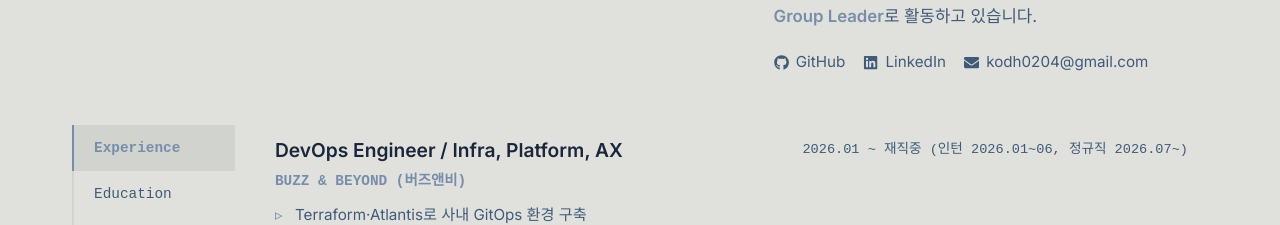
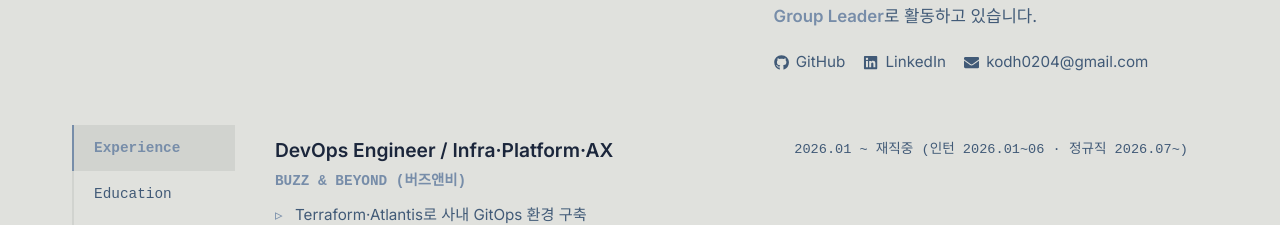
Before and after one commit to Gosorasora/Gosorasora.github.io, a React (Vite) app: page / in a window 1280 px wide. Shown: the part 1240-1465 px from the top of the page. Built offline with nearby package versions, Linux system fonts and the light colour scheme; no server answers.

Commit message:
revert: 포트폴리오 사이트의 가운뎃점 원복
가운뎃점은 사이트에서 괜찮다는 판단에 따라 content.js만 되돌림.
이력서(public/resume*.html)는 쉼표 유지 — 표기 규칙 적용 대상은 이력서다.
기간 표기 통일(재직중/현재)은 그대로 유지.

```diff
--- a/src/data/content.js
+++ b/src/data/content.js
@@ -23,9 +23,9 @@ export const content = {
       },
       experience: [
         {
-          title: 'DevOps Engineer / Infra, Platform, AX',
+          title: 'DevOps Engineer / Infra·Platform·AX',
           company: 'BUZZ & BEYOND (버즈앤비)',
-          period: '2026.01 ~ 재직중 (인턴 2026.01~06, 정규직 2026.07~)',
+          period: '2026.01 ~ 재직중 (인턴 2026.01~06 · 정규직 2026.07~)',
           description: [
             'Terraform·Atlantis로 사내 GitOps 환경 구축',
             [
@@ -135,7 +135,7 @@ export const content = {
           date: '2025.10'
         },
         {
-          title: 'Notion Badge: Essentials, Workflows, Advanced',
+          title: 'Notion Badge: Essentials · Workflows · Advanced',
           issuer: 'Notion',
           date: '2026.06',
           description: ['배지 인증: [Essentials](https://verify.skilljar.com/c/u3fmkfvpnv26) · [Workflows](https://verify.skilljar.com/c/uqe3e88dh56v) · [Advanced](https://verify.skilljar.com/c/nvh6hj8dxfrx)', '유효기간 2028.06']
@@ -597,9 +597,9 @@ export const content = {
       },
       experience: [
         {
-          title: 'DevOps Engineer / Infra, Platform, AX',
+          title: 'DevOps Engineer / Infra·Platform·AX',
           company: 'BUZZ & BEYOND',
-          period: '2026.01 ~ Present (Intern 2026.01–06, Full-time 2026.07~)',
+          period: '2026.01 ~ Present (Intern 2026.01–06 · Full-time 2026.07~)',
           description: [
             'Built the company GitOps environment with Terraform and Atlantis',
             [
@@ -700,7 +700,7 @@ export const content = {
           date: '2025.10'
         },
         {
-          title: 'Notion Badge: Essentials, Workflows, Advanced',
+          title: 'Notion Badge: Essentials · Workflows · Advanced',
           issuer: 'Notion',
           date: '2026.06',
           description: ['Verify: [Essentials](https://verify.skilljar.com/c/u3fmkfvpnv26) · [Workflows](https://verify.skilljar.com/c/uqe3e88dh56v) · [Advanced](https://verify.skilljar.com/c/nvh6hj8dxfrx)', 'Valid through 2028.06']
```
